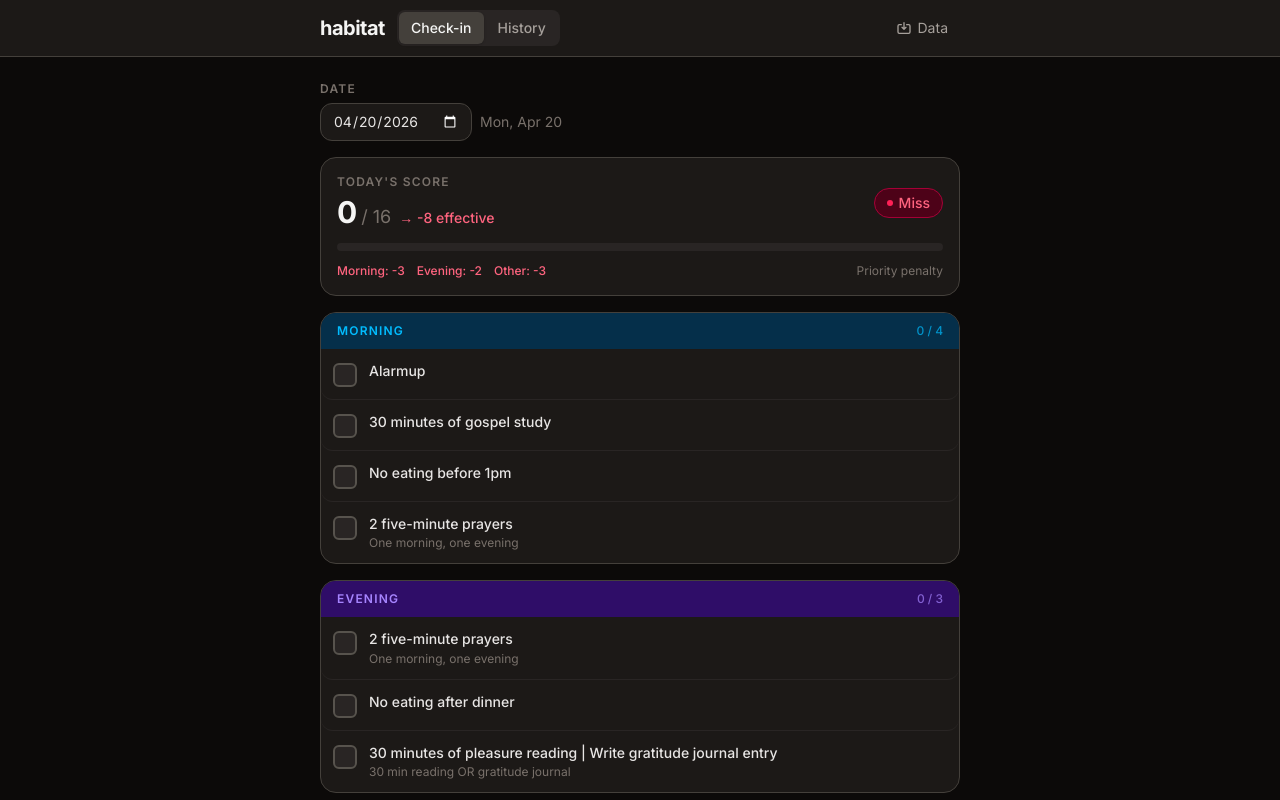
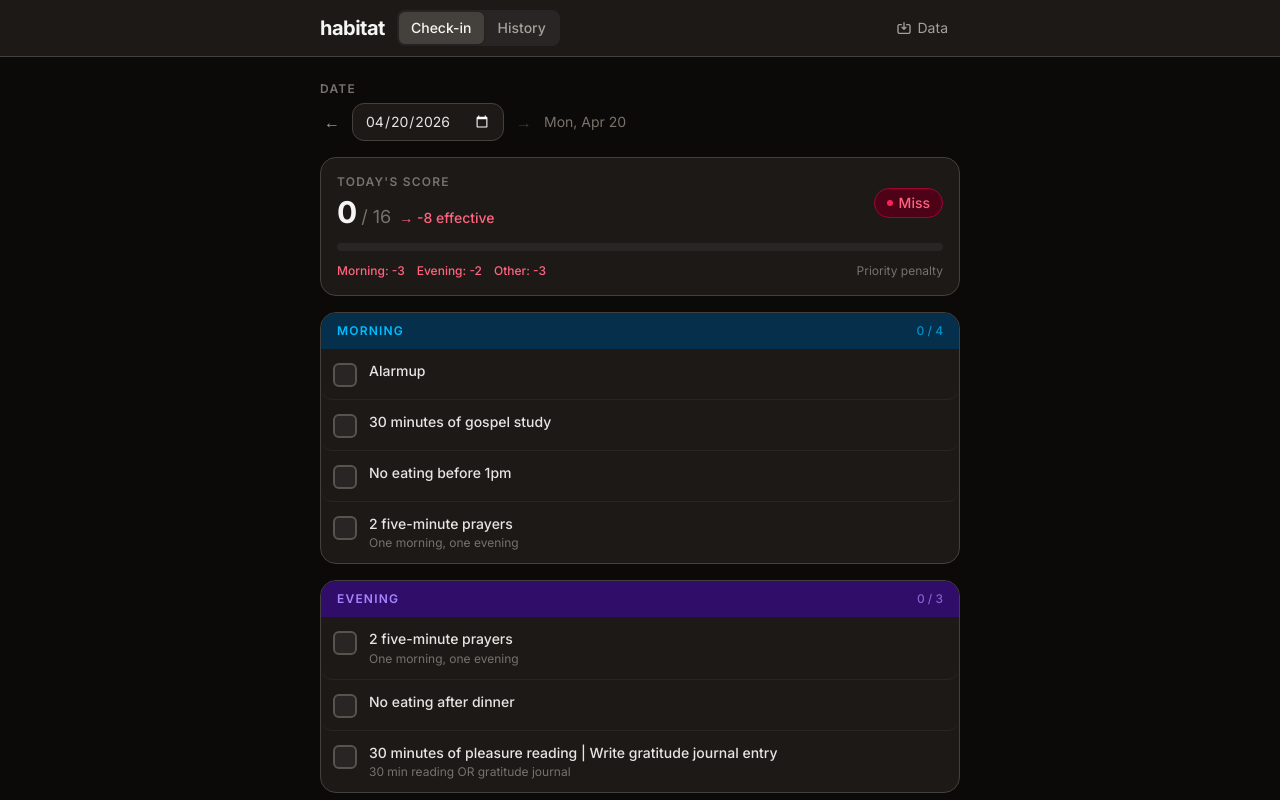
Before and after one commit to adallen93/habitat, a React (Vite) app: page / in a window 1280 px wide. Shown: the top 800 px of the page. Built offline with nearby package versions, Linux system fonts and the light colour scheme.

Commit message:
Arrows for selecting dates.

```diff
--- a/src/components/checkin/CheckInTab.tsx
+++ b/src/components/checkin/CheckInTab.tsx
@@ -49,6 +49,16 @@ export function CheckInTab({ getRecord, saveRecord, initialDate }: Props) {
 
   const isToday = selectedDate === todayString();
 
+  function shiftDate(days: number) {
+    const [y, m, d] = selectedDate.split('-').map(Number);
+    const date = new Date(y, m - 1, d);
+    date.setDate(date.getDate() + days);
+    const yr = date.getFullYear();
+    const mo = String(date.getMonth() + 1).padStart(2, '0');
+    const dy = String(date.getDate()).padStart(2, '0');
+    setSelectedDate(`${yr}-${mo}-${dy}`);
+  }
+
   return (
     <div className="max-w-2xl mx-auto px-4 py-6 space-y-4">
       {/* Date picker */}
@@ -58,12 +68,27 @@ export function CheckInTab({ getRecord, saveRecord, initialDate }: Props) {
             Date
           </label>
           <div className="flex items-center gap-2 flex-wrap">
+            <button
+              onClick={() => shiftDate(-1)}
+              className="text-stone-400 hover:text-stone-200 transition-colors px-1"
+              aria-label="Previous day"
+            >
+              &#8592;
+            </button>
             <input
               type="date"
               value={selectedDate}
               onChange={e => setSelectedDate(e.target.value)}
               className="bg-stone-900 border border-stone-700 rounded-xl px-3 py-2 text-sm text-stone-200 focus:outline-none focus:ring-2 focus:ring-amber-400 focus:border-transparent [color-scheme:dark]"
             />
+            <button
+              onClick={() => shiftDate(1)}
+              disabled={isToday}
+              className="text-stone-400 hover:text-stone-200 transition-colors px-1 disabled:opacity-30 disabled:cursor-not-allowed"
+              aria-label="Next day"
+            >
+              &#8594;
+            </button>
             <span className="text-sm text-stone-500">{formatDisplayDate(selectedDate)}</span>
             {!isToday && (
               <button
```
